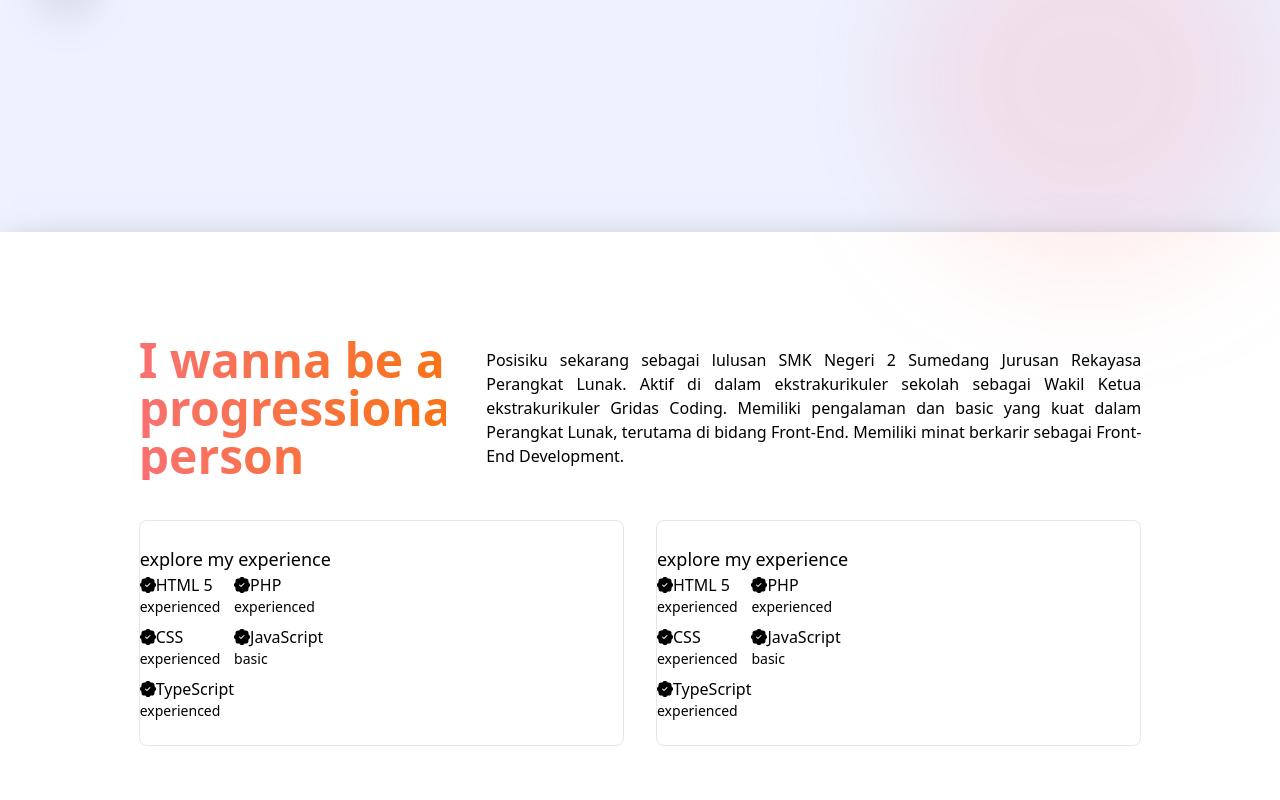
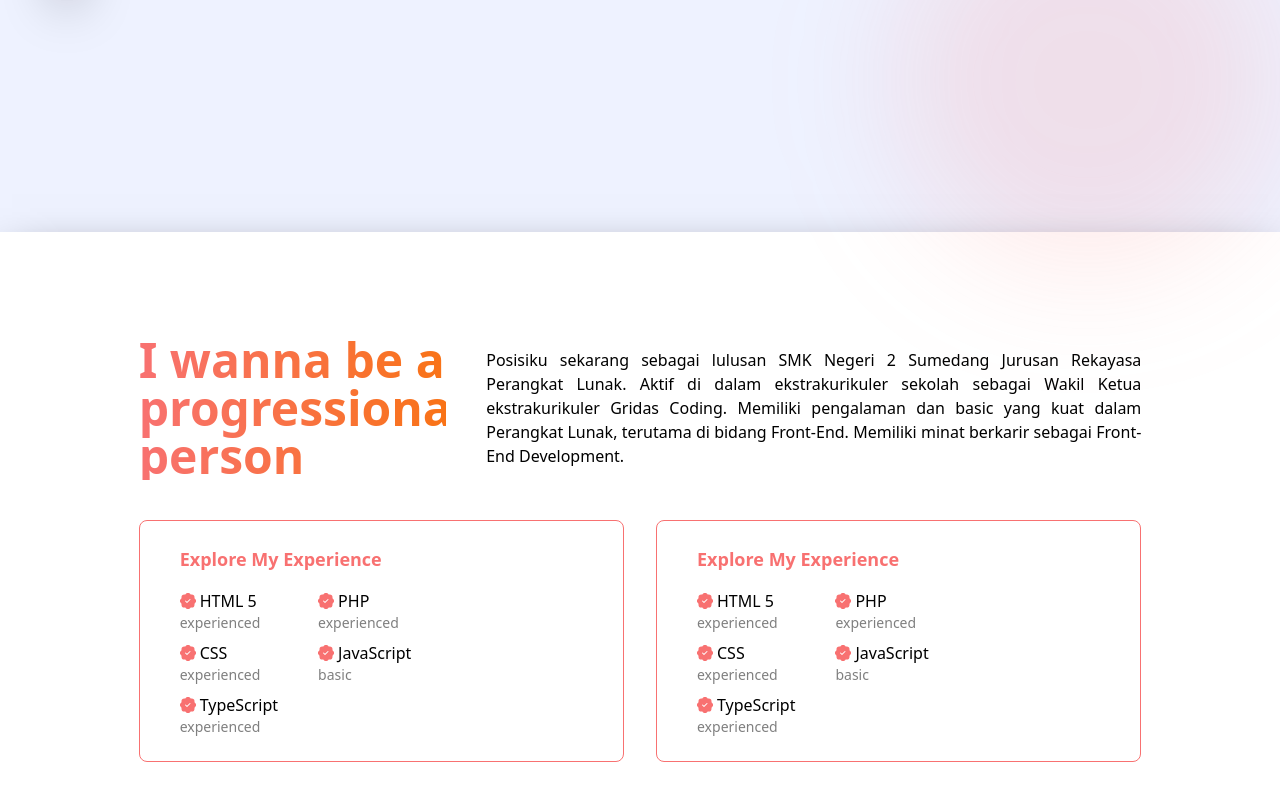
Before and after one commit to isyhfadilah/aisyahnurfadilah, a Next.js app: page / in a window 1280 px wide. Shown: the part 568-1368 px from the top of the page. Built offline with nearby package versions, Linux system fonts and the light colour scheme; a web font is replaced by a local one.

Commit message:
fix: href links on sidebar component

```diff
--- a/src/components/common/hero/index.tsx
+++ b/src/components/common/hero/index.tsx
@@ -2,7 +2,7 @@ import Button from '@/components/ui/button'
 
 export const Hero = () => {
   return (
-    <section className="bg-indigo-50">
+    <section className="bg-indigo-50" id="home">
       <div className="bg-red/15 w-sm h-sm md:w-xl md:h-md rounded-full absolute z-1 -top-10 -left-30 blur-3xl"></div>
       <div className="bg-red/15 md:w-sm md:h-sm rounded-full absolute z-1 -bottom-10 right-0 blur-3xl"></div>
       <section className="flex justify-center items-center h-screen">
--- a/src/components/common/section/about.tsx
+++ b/src/components/common/section/about.tsx
@@ -3,7 +3,7 @@ import { CardExperience } from '@/components/ui/cards/experience'
 
 export const About = () => {
   return (
-    <section className="py-26 shadow-2xl shadow-black">
+    <section className="py-26 shadow-2xl shadow-black" id="about">
       <Container className="grid gap-10 md:grid-cols-3 place-content-between justify-between items-center w-full">
         <h1 className="text-4xl md:text-5xl font-bold bg-gradient-to-r from-red-400 to-orange-500 inline-block text-transparent bg-clip-text">
           I wanna be a progressional person
--- a/src/components/common/sidebar/index.tsx
+++ b/src/components/common/sidebar/index.tsx
@@ -8,10 +8,14 @@ export const Sidebar = () => {
       <div className="shadow-2xl px-1 py-6 rounded-full">
         <ul className="space-y-8">
           <li className="rounded-full p-2 shadow-xl">
-            <FaHome className="text-red-400 text-2xl md:text-3xl" />
+            <a href="#home">
+              <FaHome className="text-red-400 text-2xl md:text-3xl" />
+            </a>
           </li>
           <li className="rounded-full p-2 shadow-xl">
-            <FaUser className="text-red-400 text-2xl md:text-3xl" />
+            <a href="#about">
+              <FaUser className="text-red-400 text-2xl md:text-3xl" />
+            </a>
           </li>
           <li className="rounded-full p-2 shadow-xl">
             <IoMdDocument className="text-red-400 text-2xl md:text-3xl" />
--- a/src/shared/styles/app.css
+++ b/src/shared/styles/app.css
@@ -390,6 +390,7 @@
 .z-1{z-index:1;}
 .grid{display:grid;}
 .mx-auto{margin-left:auto;margin-right:auto;}
+.my{margin-top:1rem;margin-bottom:1rem;}
 .ml-2{margin-left:0.5rem;}
 .mt-10{margin-top:2.5rem;}
 .inline-block{display:inline-block;}
@@ -422,15 +423,19 @@
 .items-center{align-items:center;}
 .justify-center{justify-content:center;}
 .justify-between{justify-content:space-between;}
+.gap-1{grid-gap:0.25rem;gap:0.25rem;}
 .gap-10{grid-gap:2.5rem;gap:2.5rem;}
 .gap-4{grid-gap:1rem;gap:1rem;}
 .gap-8{grid-gap:2rem;gap:2rem;}
+.space-x-10>:not([hidden])~:not([hidden]){--un-space-x-reverse:0;margin-left:calc(2.5rem * calc(1 - var(--un-space-x-reverse)));margin-right:calc(2.5rem * var(--un-space-x-reverse));}
 .space-x-3>:not([hidden])~:not([hidden]){--un-space-x-reverse:0;margin-left:calc(0.75rem * calc(1 - var(--un-space-x-reverse)));margin-right:calc(0.75rem * var(--un-space-x-reverse));}
 .space-y-1>:not([hidden])~:not([hidden]){--un-space-y-reverse:0;margin-top:calc(0.25rem * calc(1 - var(--un-space-y-reverse)));margin-bottom:calc(0.25rem * var(--un-space-y-reverse));}
 .space-y-2>:not([hidden])~:not([hidden]){--un-space-y-reverse:0;margin-top:calc(0.5rem * calc(1 - var(--un-space-y-reverse)));margin-bottom:calc(0.5rem * var(--un-space-y-reverse));}
+.space-y-4>:not([hidden])~:not([hidden]){--un-space-y-reverse:0;margin-top:calc(1rem * calc(1 - var(--un-space-y-reverse)));margin-bottom:calc(1rem * var(--un-space-y-reverse));}
 .space-y-8>:not([hidden])~:not([hidden]){--un-space-y-reverse:0;margin-top:calc(2rem * calc(1 - var(--un-space-y-reverse)));margin-bottom:calc(2rem * var(--un-space-y-reverse));}
 .\!border{border-width:1px !important;}
-.border{border-width:1px;}
+.border,
+.border-1{border-width:1px;}
 .border-b{border-bottom-width:1px;}
 .border-l{border-left-width:1px;}
 .border-r{border-right-width:1px;}
@@ -438,6 +443,7 @@
 .border-\#3A3A3A{--un-border-opacity:1;border-color:rgba(58,58,58,var(--un-border-opacity));}
 .border-gray-500{--un-border-opacity:1;border-color:rgba(107,114,128,var(--un-border-opacity));}
 .border-primary{--un-border-opacity:1;border-color:rgba(205,157,67,var(--un-border-opacity));}
+.border-red{--un-border-opacity:1;border-color:rgba(248,113,113,var(--un-border-opacity));}
 .border-secondary{--un-border-opacity:1;border-color:rgba(130,106,249,var(--un-border-opacity));}
 .disabled\:border-\#fafafa:disabled{--un-border-opacity:1;border-color:rgba(250,250,250,var(--un-border-opacity));}
 .\!disabled\:border-opacity-10:disabled{--un-border-opacity:0.1 !important;}
@@ -475,6 +481,7 @@
 .p-0{padding:0;}
 .p-2{padding:0.5rem;}
 .px-1{padding-left:0.25rem;padding-right:0.25rem;}
+.px-10{padding-left:2.5rem;padding-right:2.5rem;}
 .px-3{padding-left:0.75rem;padding-right:0.75rem;}
 .px-4{padding-left:1rem;padding-right:1rem;}
 .px-5{padding-left:1.25rem;padding-right:1.25rem;}
@@ -502,9 +509,13 @@
 .text-xs{font-size:0.75rem;line-height:1rem;}
 .font-bold{font-weight:700;}
 .font-light{font-weight:300;}
+.font-semibold{font-weight:600;}
+.capitalize{text-transform:capitalize;}
 .\!text-white{--un-text-opacity:1 !important;color:rgba(255,255,255,var(--un-text-opacity)) !important;}
 .text-\[\#8C8CA1\]{--un-text-opacity:1;color:rgba(140,140,161,var(--un-text-opacity));}
+.text-black\/50{color:rgba(0,0,0,0.5);}
 .text-gray-400{--un-text-opacity:1;color:rgba(156,163,175,var(--un-text-opacity));}
+.text-red,
 .text-red-400{--un-text-opacity:1;color:rgba(248,113,113,var(--un-text-opacity));}
 .text-transparent{color:transparent;}
 .text-white{--un-text-opacity:1;color:rgba(255,255,255,var(--un-text-opacity));}
```
